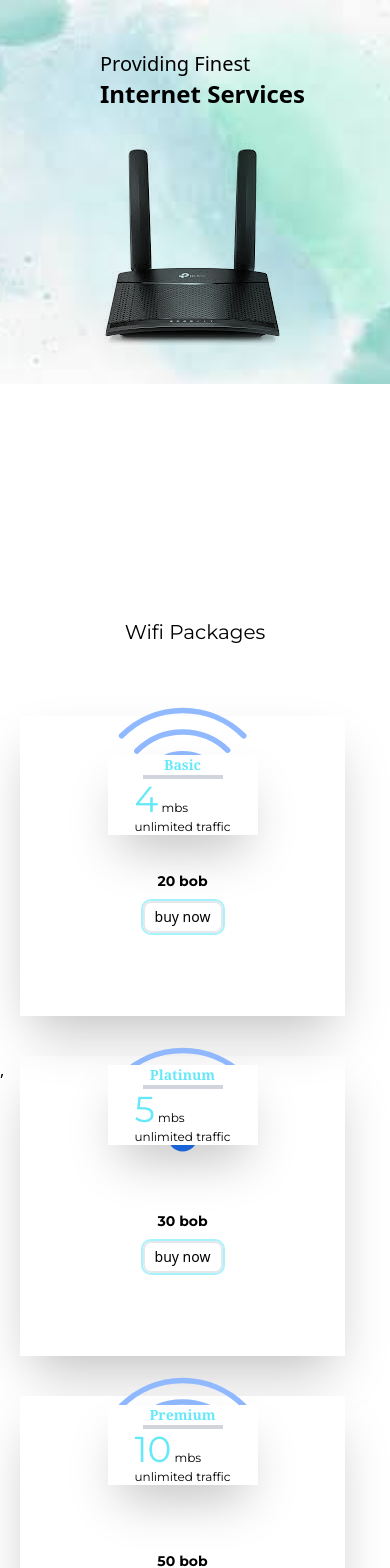
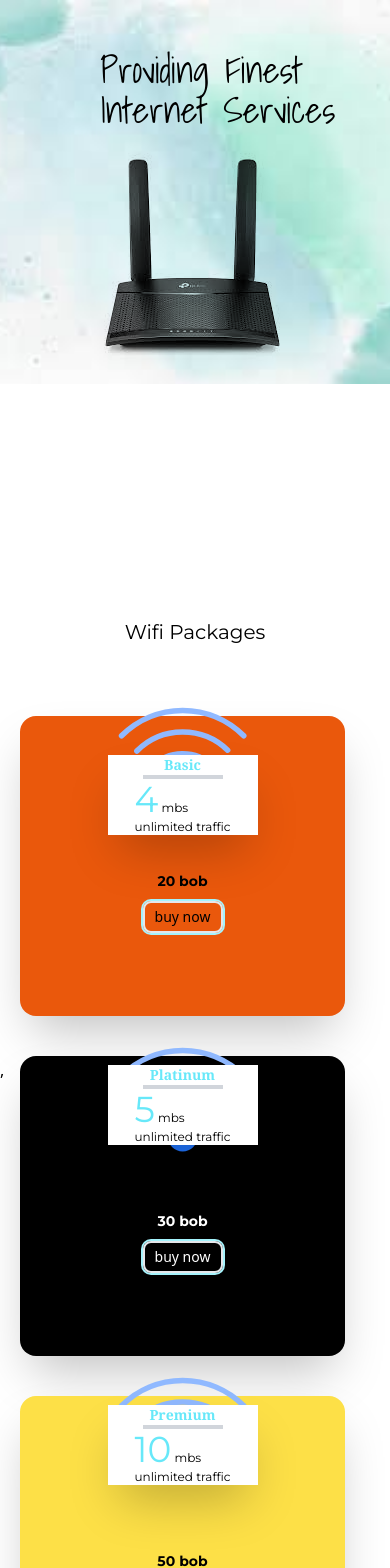
Before and after one commit to malcomowilla/captive-portal, a React (Vite) app: page / in a window 390 px wide. Shown: the top 1568 px of the page. Built offline with nearby package versions, Linux system fonts and the light colour scheme; what @shrutibalasa/tailwind-grid-auto-fit would draw is missing.

Commit message:
making some changes to the ui

```diff
--- a/src/components/WifiPackageCards.jsx
+++ b/src/components/WifiPackageCards.jsx
@@ -27,7 +27,7 @@ const WifiPackageCards = ({form, setForm, amount, setAmount , phoneNumber,  setP
 
 
 
-     <div className="shadow-2xl w-5/6 h-[300px] grid grid-auto-fit " >
+     <div className="shadow-2xl w-5/6 h-[300px] grid grid-auto-fit bg-orange-600 rounded-2xl " >
 
  <Lottie   animationData={wifi} className=' max-md:translate-y-[-50px]  translate-y-[-200px]   w-full  max-sm:translate-y-[-120px] ' />
 
@@ -37,7 +37,8 @@ const WifiPackageCards = ({form, setForm, amount, setAmount , phoneNumber,  setP
 <hr className='border-2 w-20 mx-auto border-gray-300'/>
 <p className='text-xs font-montserrat'> <span className='text-4xl text-cyan-300'>4</span> mbs  <br />unlimited traffic</p>
 </div>
-<p className='   max-md:translate-y-[-100px]  translate-y-[-350px] max-sm:translate-y-[-250px]  text-sm w-auto m-auto font-montserrat font-semibold hover:text-xl'>20 bob</p>
+<p className='   max-md:translate-y-[-100px]  translate-y-[-350px] max-sm:translate-y-[-250px]
+ text-sm w-auto m-auto font-montserrat font-semibold hover:text-4xl duration-300'>20 bob</p>
 <button className={` max-md:translate-y-[-170px]   translate-y-[-350px]  max-sm:translate-y-[-240px]   border-2 w-[80px] h-8 text-sm mx-auto rounded-lg ring-cyan-200 ring-2 hover:ring-black
 
 
@@ -54,11 +55,13 @@ const WifiPackageCards = ({form, setForm, amount, setAmount , phoneNumber,  setP
 
 
 
-        <div className="shadow-2xl    w-5/6 h-[300px]" >
+        <div className="shadow-2xl    w-5/6 h-[300px] bg-black rounded-2xl" >
 
-        <Lottie   animationData={wifi} className=' max-md:translate-y-[-70px]     max-sm:translate-y-[-120px] translate-y-[-200px] w-full  max-sm:w-full ' />
+        <Lottie   animationData={wifi} className=' max-md:translate-y-[-70px]     max-sm:translate-y-[-120px]
+        translate-y-[-200px] w-full  max-sm:w-full ' />
 
-<div className=' max-md:translate-y-[-180px]    translate-y-[-350px]  max-sm:translate-y-[-280px]    shadow-2xl bg-white w-[150px] h-20 flex flex-col justify-center items-center relative z-40 bottom-9 m-auto '>
+<div className=' max-md:translate-y-[-180px]    translate-y-[-350px]  max-sm:translate-y-[-280px]
+  shadow-2xl bg-white w-[150px] h-20 flex flex-col justify-center items-center relative z-40 bottom-9 m-auto '>
 
 <h1 className='text-sm text-cyan-300 font-serif font-bold'>Platinum</h1>
 <hr className='border-2 w-20 mx-auto border-gray-300'/>
@@ -70,14 +73,17 @@ const WifiPackageCards = ({form, setForm, amount, setAmount , phoneNumber,  setP
 
 <div className='w-full flex justify-center'>
 
-<p className=' max-md:translate-y-[-110px]    translate-y-[-350px]  max-sm:translate-y-[-250px]  text-sm w-auto  font-montserrat font-semibold hover:text-xl'>30 bob</p>
+<p className=' max-md:translate-y-[-110px]    translate-y-[-350px]  max-sm:translate-y-[-250px]
+  text-sm w-auto  font-montserrat font-semibold hover:text-4xl duration-300 text-white'>30 bob</p>
 
 
 </div>
 
-<div className='w-full flex '>
+<div className='w-full flex'>
 
-  <button className='   max-md:translate-y-[-190px]    translate-y-[-350px]  max-sm:translate-y-[-240px]   border-2 w-[80px] h-8 text-sm mx-auto rounded-lg ring-cyan-200 ring-2 hover:ring-black' onClick={handleForm}>buy now</button>
+  <button className='   max-md:translate-y-[-190px]    translate-y-[-350px]
+   max-sm:translate-y-[-240px]   border-2 w-[80px] h-8 text-sm mx-auto rounded-lg ring-cyan-200
+    ring-2 hover:ring-black  text-white' onClick={handleForm}>buy now</button>
 </div>
 
         </div>
@@ -87,14 +93,15 @@ const WifiPackageCards = ({form, setForm, amount, setAmount , phoneNumber,  setP
 
 
 
-        <div className="shadow-2xl bg-white w-5/6 h-[300px]" >
+        <div className="shadow-2xl bg-yellow-300 rounded-2xl w-5/6 h-[300px]" >
 
 
 
 
         <Lottie   animationData={wifi} className='  max-md:translate-y-[-50px]     max-sm:translate-y-[-130px]   translate-y-[-200px] w-full  max-sm:w-full ' />
 
-<div className='      max-md:translate-y-[-150px]     translate-y-[-350px]     max-sm:translate-y-[-280px]   shadow-2xl bg-white w-[150px] h-20 flex flex-col justify-center items-center relative z-40 bottom-9 m-auto '>
+<div className='      max-md:translate-y-[-150px]     translate-y-[-350px]     max-sm:translate-y-[-280px]
+ shadow-2xl bg-white w-[150px] h-20 flex flex-col justify-center items-center relative z-40 bottom-9 m-auto '>
 
 <h1 className='text-sm text-cyan-300 font-serif font-bold'>Premium</h1>
 <hr className='border-2 w-20 mx-auto border-gray-300'/>
@@ -103,7 +110,8 @@ const WifiPackageCards = ({form, setForm, amount, setAmount , phoneNumber,  setP
 
 <div className='w-full flex justify-center'>
 
-<p className='max-md:translate-y-[-100px]  translate-y-[-350px] max-sm:translate-y-[-250px] text-sm w-auto  font-montserrat font-semibold hover:text-xl'>50 bob</p>
+<p className='max-md:translate-y-[-100px]  translate-y-[-350px] max-sm:translate-y-[-250px] text-sm w-auto
+  font-montserrat font-semibold hover:text-4xl duration-300'>50 bob</p>
 
 
 </div>
--- a/src/index.css
+++ b/src/index.css
@@ -1,3 +1,17 @@
+@import url('https://fonts.googleapis.com/css2?family=Caveat:wght@400;700&family=Comfortaa:wght@300;400;500&family=Indie+Flower&family=Nanum+Myeongjo&family=Shadows+Into+Light&display=swap');
+
+
 @tailwind base;
 @tailwind components;
 @tailwind utilities;
+
+
+@layer components{
+    .google-font{
+        font-family: 'Caveat', cursive;
+font-family: 'Comfortaa', sans-serif;
+font-family: 'Indie Flower', cursive;
+font-family: 'Nanum Myeongjo', serif;
+font-family: 'Shadows Into Light', cursive;
+    }
+}
--- a/src/sections/HomePage.jsx
+++ b/src/sections/HomePage.jsx
@@ -9,21 +9,39 @@ const HomePage = () => {
   return (
 <>
 
-<motion.section  whileInView={{opacity: 1}} initial={{opacity: 0}}  transition={{type: 'tween', duration: 4}} className="lg:max-w-full  h-96  relative ">
+<motion.section  whileInView={{opacity: 1}} initial={{opacity: 0}}  transition={{type: 'tween', duration: 4}}
+ className="lg:max-w-full  h-96  relative ">
 
-<div className="bg-wifi h-96  space-x-[80px]  bg-cover bg-center filter contrast-[100%]
+<div className="bg-wifi  md:bg-wifi  h-96  space-x-[80px]  bg-cover bg-center filter contrast-[100%]
  bg-no-repeat  grid-auto-fit grid" >
 
-<div className=" w-fit h-fit   ml-[100px] mt-[50px]">
-<motion.p whileHover={{scale: 1.5}} className="text-xl font-thin ">Providing Finest<br/>
-     <span className=" lg:font-bold text-4xl max-sm:text-2xl max-sm:font-semibold">Internet Services</span></motion.p>
+<div className=" w-fit h-fit   ml-[100px] mt-[50px] ">
+<motion.p whileHover={{scale: 1.5}} className="text-4xl font-thin  google-font duration-300">Providing Finest<br/>
+     <span className=" lg:font-bold text-4xl lg:text-6xl md:font-semibold">Internet Services</span></motion.p>
 
 </div>
 
 
 
-<motion.div    animate={{rotate:rotate ? '360deg' : '0deg'}}   transition={{type: 'tween', duration: 5, }} onClick={()=> setRotate(!rotate)}  className=" object-contain  h-fit w-fit  z-30 mix-blend-multiply">
-<motion.img  src={routerImage} dragConstraints={{top: 20, left: 40, right: 40, bottom: 20}} className=" mix-blend-multiply " drag />
+<motion.div
+ onClick={()=> setRotate(!rotate)}  className=" object-contain  h-fit w-fit  z-30 mix-blend-multiply">
+<motion.img  src={routerImage} initial={{
+  opacity: 0,
+  y: -900
+}}
+
+animate={{
+  opacity: 1,
+  y:0
+}}
+
+transition={{
+  ease: 'easeIn',
+  duration: 3
+}}
+
+
+ className=" mix-blend-multiply "  />
 </motion.div>
 
 
--- a/src/sections/WifiPackages.jsx
+++ b/src/sections/WifiPackages.jsx
@@ -12,7 +12,7 @@ const WifiPackages = ({form, setForm,  amount, setAmount , phoneNumber,  setPhon
 <section >
 <div className=" mt-11  w-full h-[630px]">
 
-<p className="text-center font-montserrat text-xl">Wifi Packages</p>
+<p className="text-center font-montserrat text-xl google-font">Wifi Packages</p>
 
     <WifiPackageCards form={form} setForm={setForm} useRef={useRef} amount={amount} setAmount={setAmount} phoneNumber={phoneNumber} setPhoneNumber={setPhoneNumber}
     handleSubmit={handleSubmit}
```
